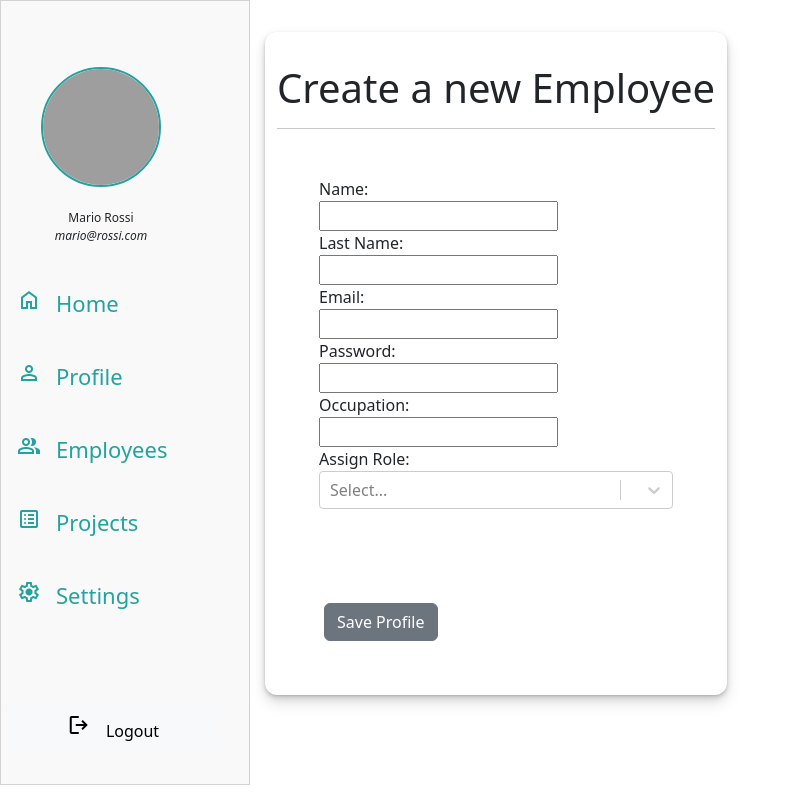
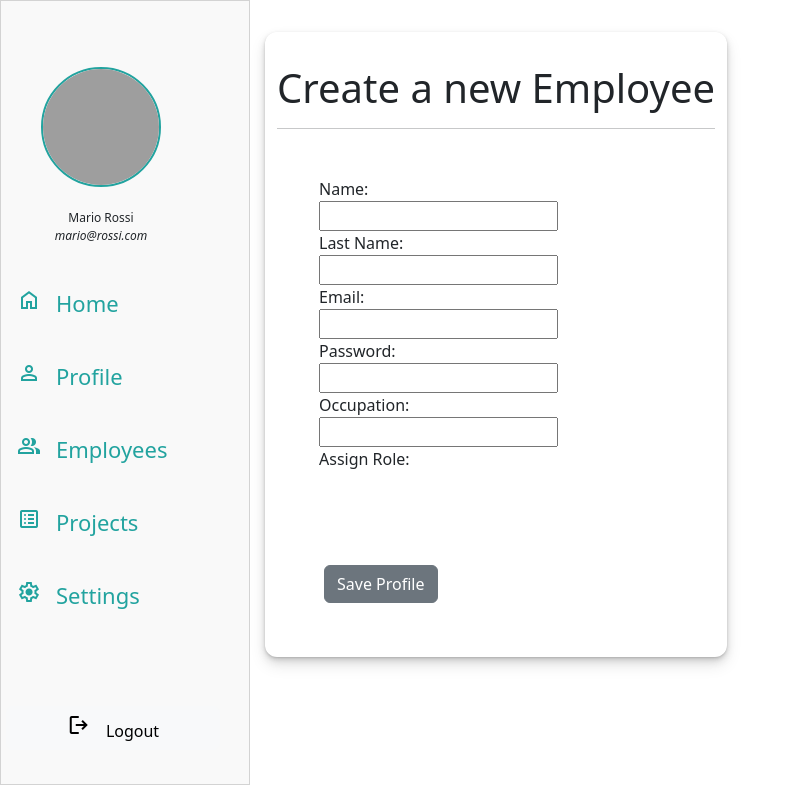
Before and after one commit to Valeprogr/Billy-board-finalproject, a React (Create React App) app in the folder client/: page /createNewEmployee in a window 1280 px wide. Shown: the whole page, without its empty margins (0-794 px from the left). Built offline with nearby package versions, Linux system fonts and the light colour scheme; sample sign-in values are in the browser's storage; grey boxes are pictures that could not be loaded.

Commit message:
edit form create user

```diff
--- a/client/src/components/userHomepage/CreateNewEmployee.js
+++ b/client/src/components/userHomepage/CreateNewEmployee.js
@@ -5,13 +5,6 @@ import { useHttp } from '../../hooks/http.hook';
 import Btnspinner from "../../btnSpinner/BtnSpinner";
 import { Toaster } from "react-hot-toast";
 import { AuthContext } from '../../context/AuthContext.js';
-import Select from 'react-select';
-
-const options = [
-    { value: 'false', label: 'Employee' },
-    { value: 'true', label: 'Manager' },
-
-];
 
 const CreateNewEmployee = () => {
     const { loading, request, error, clearError } = useHttp();
@@ -31,7 +24,7 @@ const CreateNewEmployee = () => {
         password: '',
         user_occupation: '',
         company_name: auth.company,
-        its_Admin: true
+        its_Admin: false
     });
     useEffect(() => {
         message(error);
@@ -91,11 +84,6 @@ const CreateNewEmployee = () => {
                             <input type="text" name='user_occupation' onChange={changeHandler}></input>
                             <br />
                             <label htmlFor="role">Assign Role:</label>
-
-                            <Select
-                                defaultValue={selectedOption}
-                                onChange={setSelectedOption}
-                                options={options} />
                             <div className='btn-container-create-project'>
                                 <button type="submit" class="btn btn-secondary" onClick={createUser}>Save Profile
                                     {loading && <Btnspinner />}
```
